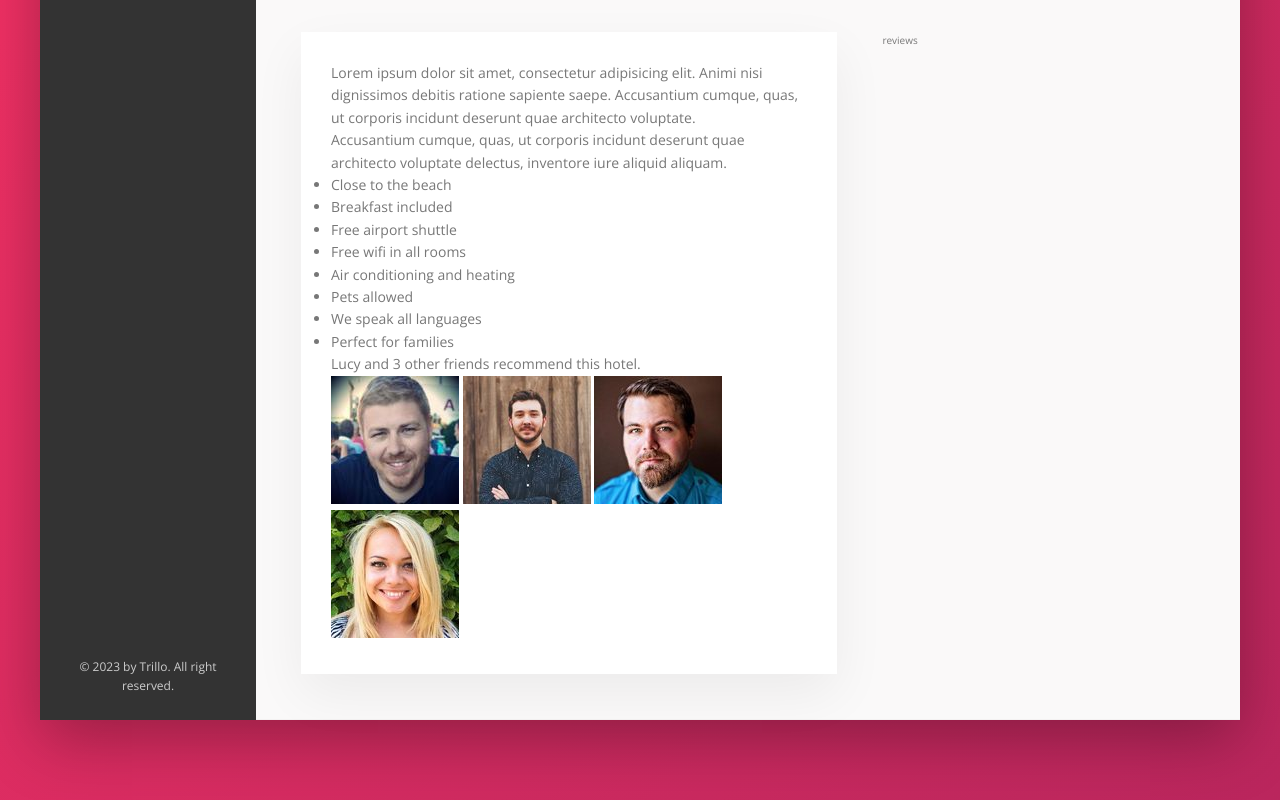
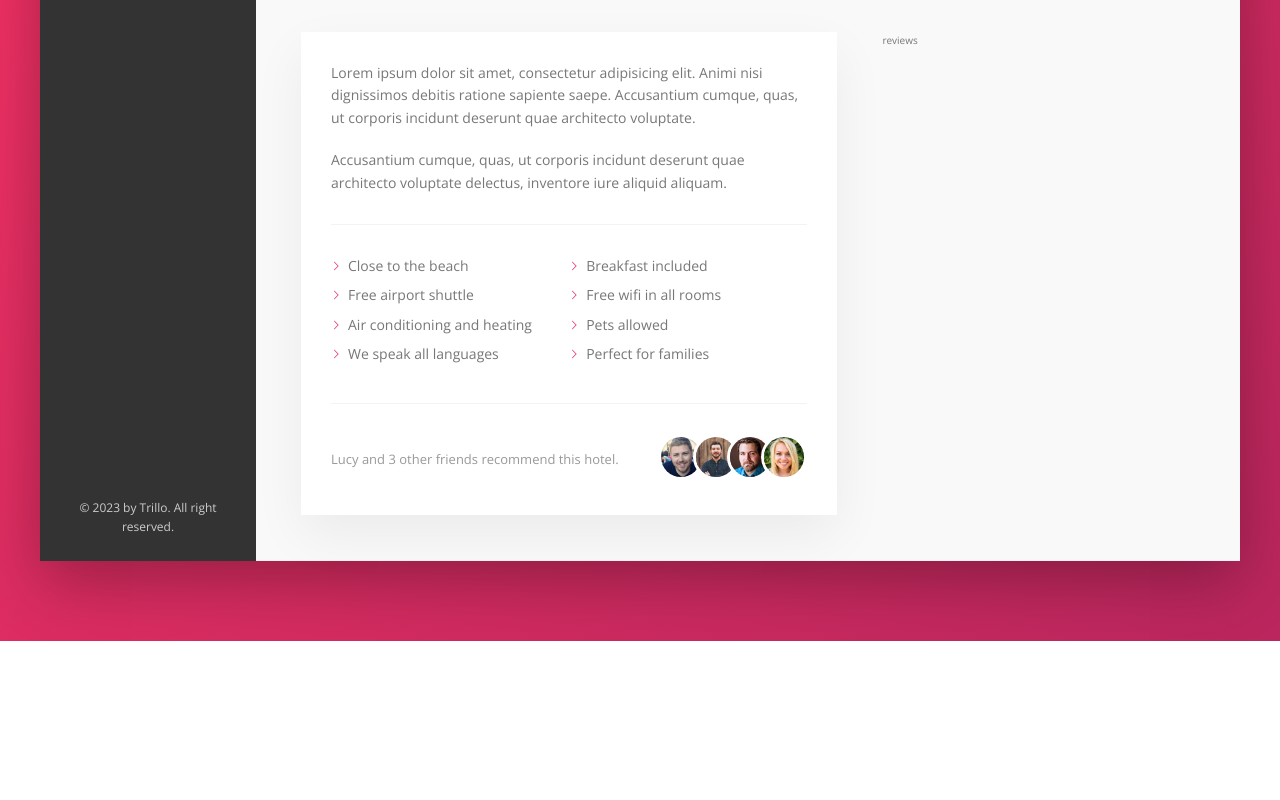
Before and after one commit to BastianBarthel/trillo, a website: page src/index.html in a window 1280 px wide. Shown: the part 615-1415 px from the top of the page. After the commit the page ends 1256 px from the top, so only its background shows below. Drawn offline with nearby package versions, Linux system fonts and the light colour scheme; files that its build step writes are made by us from their sources.

Commit message:
Build the description section 2

```diff
--- a/src/sass/_components.scss
+++ b/src/sass/_components.scss
@@ -295,3 +295,72 @@
     box-shadow: none;
   }
 }
+
+// Paragraph
+.paragraph:not(:last-of-type) {
+  margin-bottom: 2rem;
+}
+
+// List
+.list {
+  list-style: none;
+  margin: 3rem 0;
+  padding: 3rem 0;
+  border-top: var(--line);
+  border-bottom: var(--line);
+
+  display: flex;
+  flex-wrap: wrap;
+
+  &__item {
+    flex: 0 0 50%;
+    margin-bottom: 0.7rem;
+  }
+
+  &__item::before {
+    content: "";
+    display: inline-block;
+    height: 1rem;
+    width: 1rem;
+    margin-right: 0.7rem;
+
+    // older browsers
+    // background-image: url(../assets/img/chevron-thin-right.svg);
+    // background-size: cover;
+
+    // Newer browsers - masks
+    background-color: var(--color-primary);
+    -webkit-mask-image: url(../assets/img/chevron-thin-right.svg);
+    -webkit-mask-size: cover;
+    mask-image: url(../assets/img/chevron-thin-right.svg);
+    mask-size: cover;
+  }
+}
+
+// Recommend
+.recommend {
+  font-size: 1.3rem;
+  color: var(--color-grey-dark-3);
+
+  display: flex;
+  align-items: center;
+
+  &__count {
+    margin-right: auto;
+  }
+
+  &__friends {
+  }
+
+  &__photo {
+    box-sizing: content-box;
+    height: 4rem;
+    width: 4rem;
+    border-radius: 50%;
+    border: 3px solid #fff;
+
+    &:not(:last-child) {
+      margin-right: -1.5rem;
+    }
+  }
+}
```
